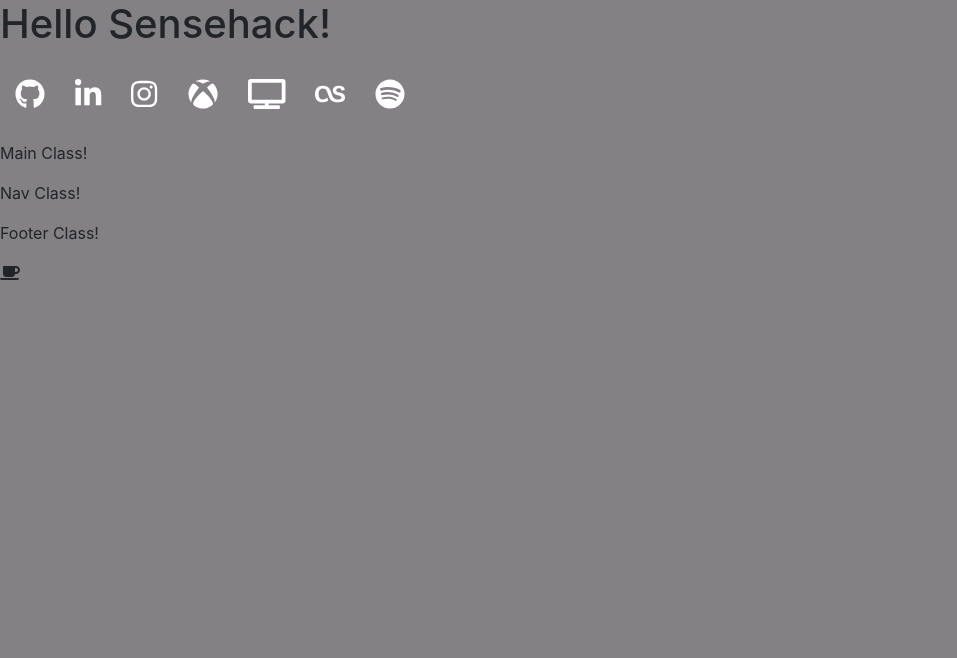
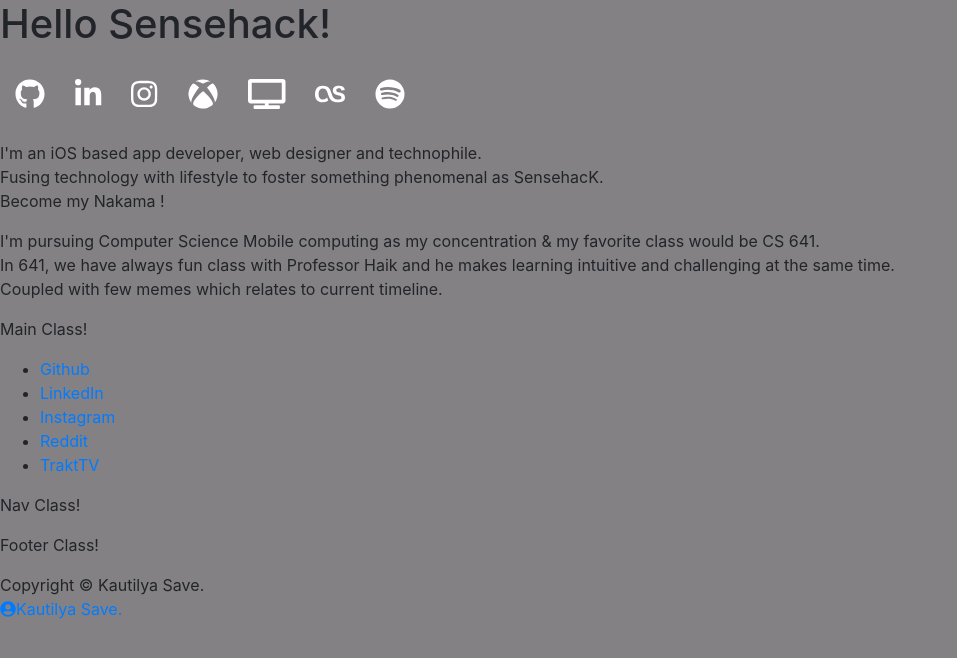
Before and after one commit to SensehacK/playgrounds, a React (Create React App) app: page / in a window 1280 px wide. Shown: the top 658 px of the page, without its empty margins (0-957 px from the left). Built offline with nearby package versions, Linux system fonts and the light colour scheme.

Commit message:
CS_612: Assignment_2 Migrated to React Components

```diff
--- a/src/sense_blog/page_components/footer.js
+++ b/src/sense_blog/page_components/footer.js
@@ -1,7 +1,7 @@
 import React, { Component } from 'react';
 
 import { FontAwesomeIcon } from '@fortawesome/react-fontawesome';
-import { faCoffee } from '@fortawesome/free-solid-svg-icons';
+import { faCoffee, faUserCircle } from '@fortawesome/free-solid-svg-icons';
 
 
 class Footer extends Component {
@@ -10,8 +10,18 @@ class Footer extends Component {
         return (
             <div>
                 <p> Footer Class!</p>
-                <FontAwesomeIcon icon={faCoffee} />
-            </div>
+                <footer>
+                    <span>
+                        Copyright © Kautilya Save.
+                    </span>
+                    <p>
+                        <a href="https://sensehack.github.io/" title="Sensehack" target="_blank">
+                            <FontAwesomeIcon icon={faUserCircle} />
+                            Kautilya Save.
+                        </a>
+                    </p>
+                </footer>
+            </div >
         );
     }
 }
--- a/src/sense_blog/page_components/main.js
+++ b/src/sense_blog/page_components/main.js
@@ -3,7 +3,30 @@ import React, { Component } from 'react';
 class Main extends Component {
     state = {}
     render() {
-        return (<p>Main Class!</p>);
+        return (
+            <div>
+                <main>
+                    <p>
+                        I'm an iOS based app developer, web designer and technophile.
+					<br />
+                        Fusing technology with lifestyle to foster something phenomenal as
+                        SensehacK.
+					<br />
+                        <span>Become my Nakama !</span>
+                    </p>
+                    <p>
+                        I'm pursuing Computer Science Mobile computing as my concentration &
+                        my favorite class would be CS 641.
+					<br />
+                        In 641, we have always fun class with Professor Haik and he makes
+                        learning intuitive and challenging at the same time.
+					<br />
+                        Coupled with few memes which relates to current timeline.
+				    </p>
+                </main>
+                <p>Main Class!</p>
+            </div>
+        );
     }
 }
 
--- a/src/sense_blog/page_components/nav.js
+++ b/src/sense_blog/page_components/nav.js
@@ -3,7 +3,43 @@ import React, { Component } from 'react';
 class Nav extends Component {
     state = {}
     render() {
-        return (<p>Nav Class!</p>);
+        return (
+            <React.Fragment>
+                <aside>
+                    <ul>
+                        <li>
+                            <a href="https://github.com/" title="Github" target="_blank">
+                                Github
+						</a>
+                        </li>
+                        <li>
+                            <a href="https://www.linkedin.com/" target="_blank">
+                                LinkedIn
+						</a>
+                        </li>
+
+                        <li>
+                            <a href="https://www.instagram.com/" target="_blank">
+                                Instagram
+						</a>
+                        </li>
+
+                        <li>
+                            <a href="https://www.reddit.com/" title="Xbox" target="_blank">
+                                Reddit
+						</a>
+                        </li>
+
+                        <li>
+                            <a href="https://trakt.tv/" title="Trakt TV" target="_blank">
+                                TraktTV
+						</a>
+                        </li>
+                    </ul>
+                </aside>
+                <p>Nav Class!</p>
+            </React.Fragment>
+        );
     }
 }
 
```
